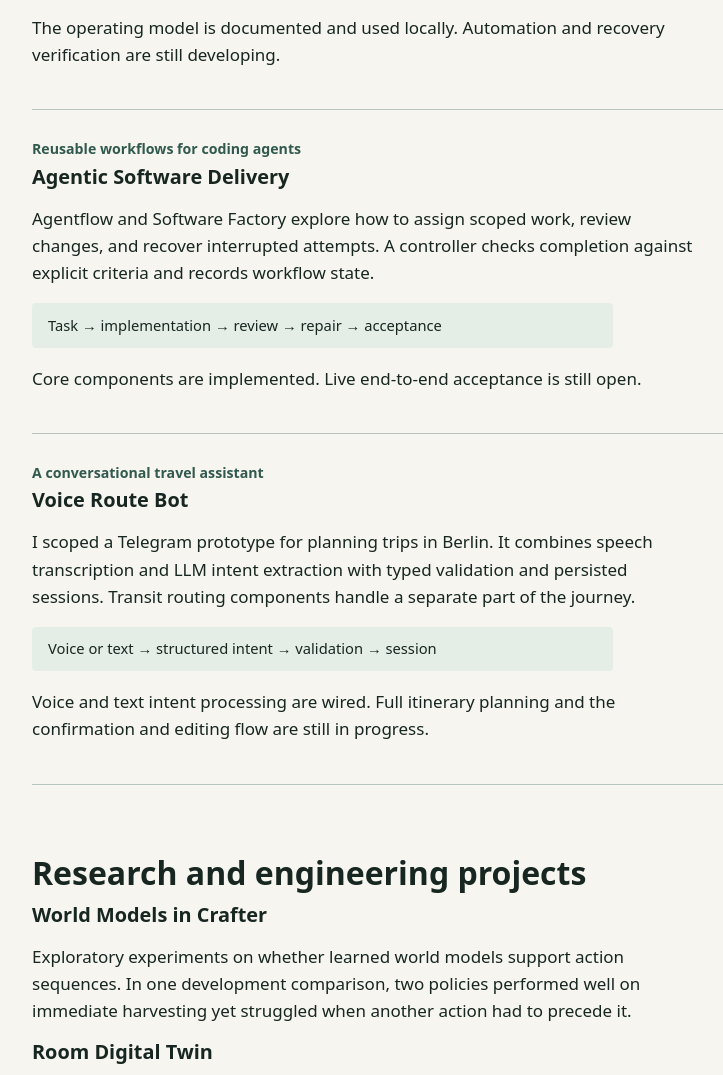
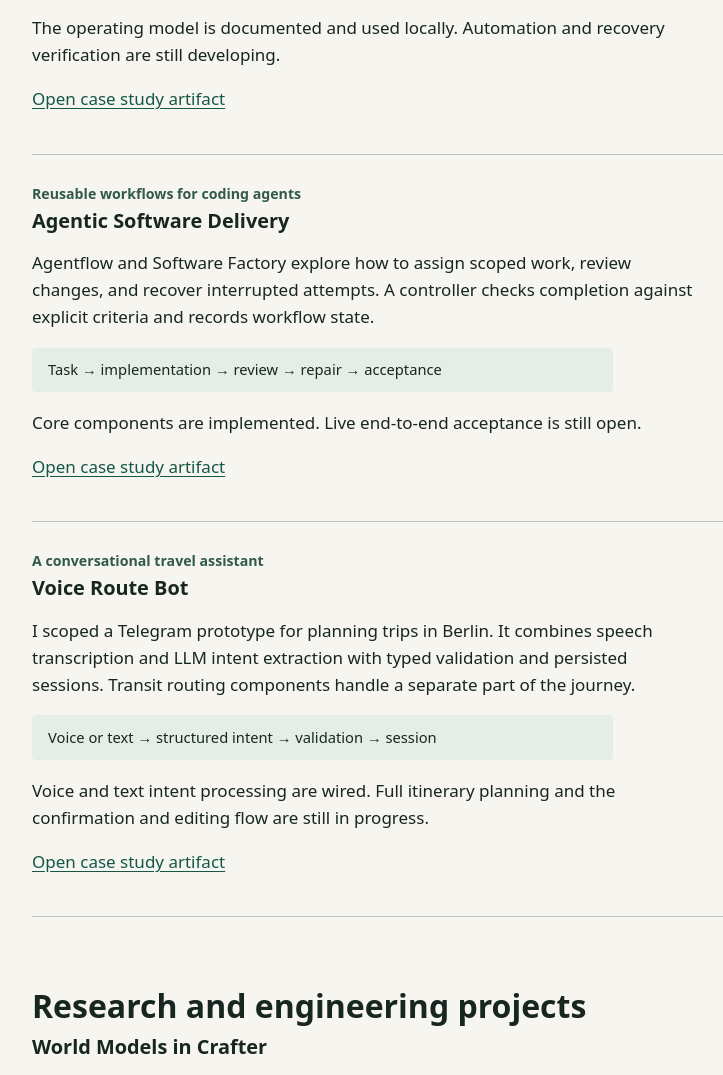
Before and after one commit to Wesson1983/portfolio, a plain HTML site: page index.html in a window 1280 px wide. Shown: the part 912-1987 px from the top of the page, without its empty margins (168-891 px from the left). Drawn offline with Linux system fonts and the light colour scheme.

Commit message:
Link featured case studies to artifacts

```diff
--- a/index.html
+++ b/index.html
@@ -2,7 +2,7 @@
 <html lang="en"><head><meta charset="utf-8"><meta name="viewport" content="width=device-width, initial-scale=1"><meta name="description" content="Pavel’s portfolio in FinTech product ownership, AI delivery, and evaluation."><title>Pavel | AI Product &amp; Delivery</title><style>
 *{box-sizing:border-box}body{margin:0;background:#f6f5ef;color:#172621;font:17px/1.6 system-ui,sans-serif}main,footer{max-width:1000px;margin:auto;padding:0 clamp(20px,5vw,60px)}header{padding:4rem 0 2rem;border-bottom:1px solid #b8c4bd}h1,h2,h3{line-height:1.12;margin:.2em 0 .4em}h1{font-size:clamp(2.4rem,7vw,5rem);letter-spacing:-.06em;max-width:12ch}h2{font-size:2rem}a{color:#145748;text-underline-offset:.2em}nav{display:flex;gap:1.2rem;flex-wrap:wrap}p{max-width:69ch}section{padding:2rem 0}article{padding:1.5rem 0;border-bottom:1px solid #b8c4bd}small,.label{font-weight:600;color:#31594e}.flow{background:#e5eee6;padding:.65rem 1rem;border-radius:.25rem;font-size:.92rem}footer{padding-bottom:2rem}a:focus-visible{outline:2px solid #145748;outline-offset:4px}
 </style></head><body><main><header><p class="label">Pavel · Technology Product Owner in FinTech</p><h1>AI product ownership &amp; delivery</h1><p>I work in technology at a major German bank. In my personal projects I scope AI products, coordinate work with coding agents, and define the evidence needed to move from implementation to acceptance.</p><nav aria-label="Portfolio"><a href="#work">Case studies</a><a href="#research">Research projects</a><a href="https://github.com/Wesson1983">GitHub profile</a></nav></header>
-<section id="work"><h2>Selected work</h2><article id="lab"><small>Organizing AI-assisted research</small><h3>AI Agentic Lab</h3><p>I set up an operating model for planning, implementation, experiments, and review. The lab uses explicit record ownership and keeps run evidence linked to the decisions it supports.</p><p class="flow" aria-label="Workflow">Question → protocol → experiment → review → decision</p><p>The operating model is documented and used locally. Automation and recovery verification are still developing.</p></article>
-<article id="delivery"><small>Reusable workflows for coding agents</small><h3>Agentic Software Delivery</h3><p>Agentflow and Software Factory explore how to assign scoped work, review changes, and recover interrupted attempts. A controller checks completion against explicit criteria and records workflow state.</p><p class="flow" aria-label="Workflow">Task → implementation → review → repair → acceptance</p><p>Core components are implemented. Live end-to-end acceptance is still open.</p></article>
-<article id="voice"><small>A conversational travel assistant</small><h3>Voice Route Bot</h3><p>I scoped a Telegram prototype for planning trips in Berlin. It combines speech transcription and LLM intent extraction with typed validation and persisted sessions. Transit routing components handle a separate part of the journey.</p><p class="flow" aria-label="Workflow">Voice or text → structured intent → validation → session</p><p>Voice and text intent processing are wired. Full itinerary planning and the confirmation and editing flow are still in progress.</p></article></section>
+<section id="work"><h2>Selected work</h2><article id="lab"><small>Organizing AI-assisted research</small><h3>AI Agentic Lab</h3><p>I set up an operating model for planning, implementation, experiments, and review. The lab uses explicit record ownership and keeps run evidence linked to the decisions it supports.</p><p class="flow" aria-label="Workflow">Question → protocol → experiment → review → decision</p><p>The operating model is documented and used locally. Automation and recovery verification are still developing.</p><p><a href="case-study-artifacts.html#lab">Open case study artifact</a></p></article>
+<article id="delivery"><small>Reusable workflows for coding agents</small><h3>Agentic Software Delivery</h3><p>Agentflow and Software Factory explore how to assign scoped work, review changes, and recover interrupted attempts. A controller checks completion against explicit criteria and records workflow state.</p><p class="flow" aria-label="Workflow">Task → implementation → review → repair → acceptance</p><p>Core components are implemented. Live end-to-end acceptance is still open.</p><p><a href="case-study-artifacts.html#delivery">Open case study artifact</a></p></article>
+<article id="voice"><small>A conversational travel assistant</small><h3>Voice Route Bot</h3><p>I scoped a Telegram prototype for planning trips in Berlin. It combines speech transcription and LLM intent extraction with typed validation and persisted sessions. Transit routing components handle a separate part of the journey.</p><p class="flow" aria-label="Workflow">Voice or text → structured intent → validation → session</p><p>Voice and text intent processing are wired. Full itinerary planning and the confirmation and editing flow are still in progress.</p><p><a href="case-study-artifacts.html#voice">Open case study artifact</a></p></article></section>
 <section id="research"><h2>Research and engineering projects</h2><h3>World Models in Crafter</h3><p>Exploratory experiments on whether learned world models support action sequences. In one development comparison, two policies performed well on immediate harvesting yet struggled when another action had to precede it.</p><h3>Room Digital Twin</h3><p>An RGB-D pipeline that validates proposed changes before committing them to persistent room state. The camera-independent software passed its scoped acceptance checks. Physical qualification remains pending.</p></section></main><footer><small>Personal project portfolio · Pavel</small></footer></body></html>
```
